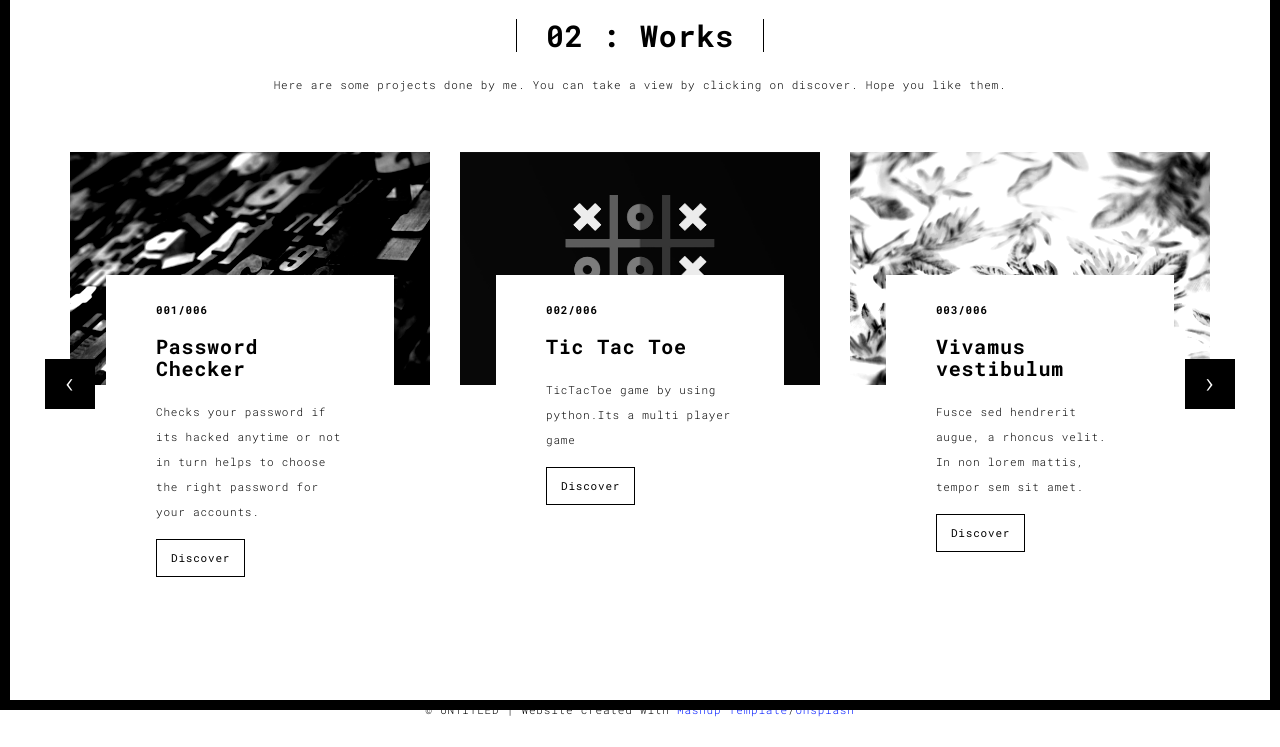
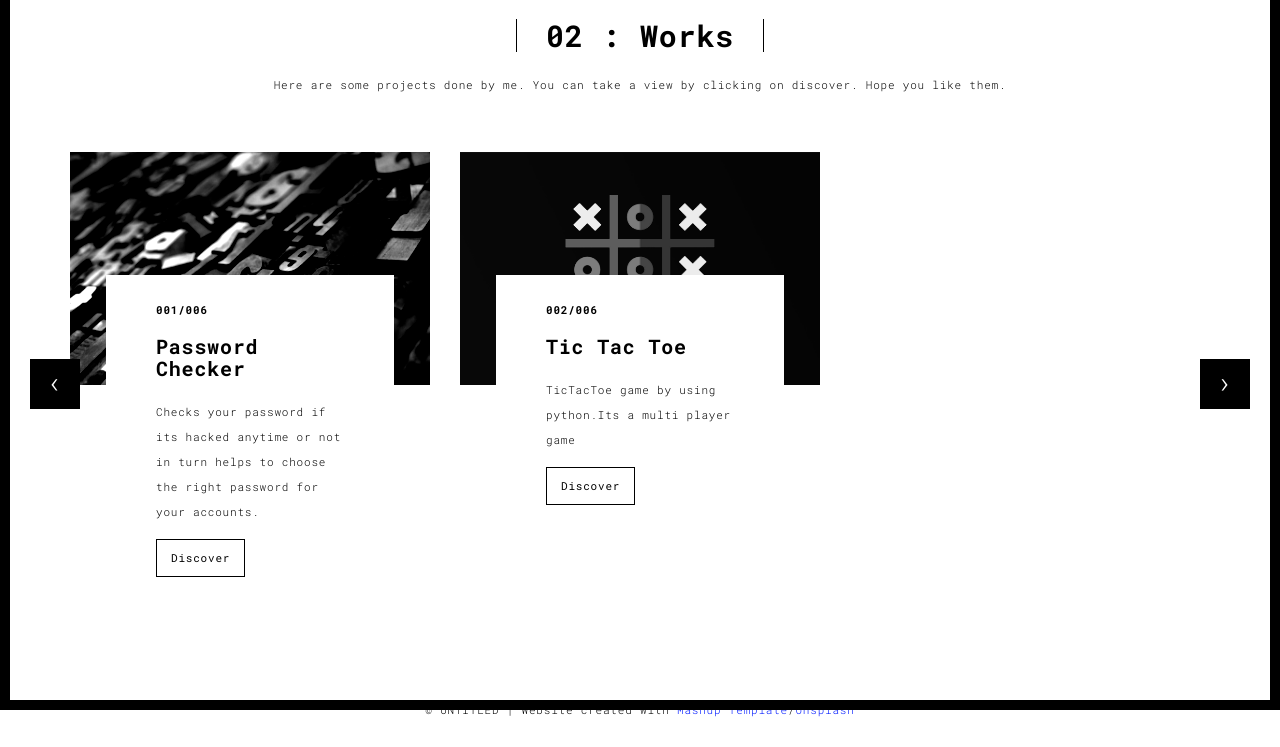
Before and after one commit to techsavvy-bot/portfolio, a Flask app: page /works.html in a window 1280 px wide. Shown: the part 90-837 px from the top of the page. Run offline with Flask 2, Linux system fonts and the light colour scheme; some libraries are stand-ins or nearby versions.

Commit message:
my portfolio3

```diff
--- a/templates/works.html
+++ b/templates/works.html
@@ -91,57 +91,57 @@
                         <a href="./work.html" title="" class="btn btn-default">Discover</a>
                       </div>
                     </div>
-                    <div class="col-sm-4">
-                      <a href="./work.html" title="" class="black-image-project-hover">
-                        <img src=".static/assets/images/work03-hover.jpg" alt="" class="img-responsive">
-                      </a>
-                      <div class="card-container card-container-lg">
-                        <h4>003/006</h4>
-                        <h3>Vivamus vestibulum</h3>
-                        <p>Fusce sed hendrerit augue, a rhoncus velit. In non lorem mattis, tempor sem sit amet.</p>
-                        <a href="./work.html" title="" class="btn btn-default">Discover</a>
-                      </div>
-                    </div>
-
-                </div>
-                <!--/row-->
-            </div>
-            <!--/item-->
-            <div class="item">
-                <div class="row">
-                  <div class="col-sm-4">
-                    <a href="./work.html" class="black-image-project-hover">
-                      <img src="./static/assets/images/work02-hover.jpg" alt="Image" class="img-responsive">
-                    </a>
-                    <div class="card-container">
-                      <h4>004/006</h4>
-                      <h3>Nulla scelerisque</h3>
-                      <p>Proin pharetra metus id iaculis dignissim. In aliquet lorem ut ex ullamcorper.</p>
-                      <a href="./work.html" class="btn btn-default">Discover</a>
-                    </div>
-                  </div>
-                   <div class="col-sm-4">
-                      <a href="./work.html" class="black-image-project-hover">
-                        <img src="./static/assets/images/work01-hover.jpg" alt="Image" class="img-responsive">
-                      </a>
-                      <div class="card-container">
-                        <h4>005/006</h4>
-                        <h3>Fringilla sit amet</h3>
-                        <p>Nulla facilisi. Vivamus vestibulum, elit in scelerisque ultricies.</p>
-                        <a href="./work.html" class="btn btn-default">Discover</a>
-                      </div>
-                    </div>
-
-                    <div class="col-sm-4">
-                      <a href="./work.html" class="black-image-project-hover">
-                        <img src="./static/assets/images/work03-hover.jpg" alt="Image" class="img-responsive">
-                      </a>
-                      <div class="card-container">
-                        <h4>006/006</h4>
-                        <h3>Vivamus vestibulum</h3>
-                        <p>Fusce sed hendrerit augue, a rhoncus velit. In non lorem mattis, tempor sem sit amet.</p>
-                        <a href="./work.html" class="btn btn-default">Discover</a>
-                      </div>
+<!--                    <div class="col-sm-4">-->
+<!--                      <a href="./work.html" title="" class="black-image-project-hover">-->
+<!--                        <img src=".static/assets/images/work03-hover.jpg" alt="" class="img-responsive">-->
+<!--                      </a>-->
+<!--                      <div class="card-container card-container-lg">-->
+<!--                        <h4>003/006</h4>-->
+<!--                        <h3>Vivamus vestibulum</h3>-->
+<!--                        <p>Fusce sed hendrerit augue, a rhoncus velit. In non lorem mattis, tempor sem sit amet.</p>-->
+<!--                        <a href="./work.html" title="" class="btn btn-default">Discover</a>-->
+<!--                      </div>-->
+<!--                    </div>-->
+<!--                    -->
+<!--                </div>-->
+<!--                &lt;!&ndash;/row&ndash;&gt;-->
+<!--            </div>-->
+<!--            &lt;!&ndash;/item&ndash;&gt;-->
+<!--            <div class="item">-->
+<!--                <div class="row">-->
+<!--                  <div class="col-sm-4">-->
+<!--                    <a href="./work.html" class="black-image-project-hover">-->
+<!--                      <img src="./static/assets/images/work02-hover.jpg" alt="Image" class="img-responsive">-->
+<!--                    </a>-->
+<!--                    <div class="card-container">-->
+<!--                      <h4>004/006</h4>-->
+<!--                      <h3>Nulla scelerisque</h3>-->
+<!--                      <p>Proin pharetra metus id iaculis dignissim. In aliquet lorem ut ex ullamcorper.</p>-->
+<!--                      <a href="./work.html" class="btn btn-default">Discover</a>-->
+<!--                    </div>-->
+<!--                  </div>-->
+<!--                   <div class="col-sm-4">-->
+<!--                      <a href="./work.html" class="black-image-project-hover">-->
+<!--                        <img src="./static/assets/images/work01-hover.jpg" alt="Image" class="img-responsive">-->
+<!--                      </a>-->
+<!--                      <div class="card-container">-->
+<!--                        <h4>005/006</h4>-->
+<!--                        <h3>Fringilla sit amet</h3>-->
+<!--                        <p>Nulla facilisi. Vivamus vestibulum, elit in scelerisque ultricies.</p>-->
+<!--                        <a href="./work.html" class="btn btn-default">Discover</a>-->
+<!--                      </div>-->
+<!--                    </div>-->
+<!--                    -->
+<!--                    <div class="col-sm-4">-->
+<!--                      <a href="./work.html" class="black-image-project-hover">-->
+<!--                        <img src="./static/assets/images/work03-hover.jpg" alt="Image" class="img-responsive">-->
+<!--                      </a>-->
+<!--                      <div class="card-container">-->
+<!--                        <h4>006/006</h4>-->
+<!--                        <h3>Vivamus vestibulum</h3>-->
+<!--                        <p>Fusce sed hendrerit augue, a rhoncus velit. In non lorem mattis, tempor sem sit amet.</p>-->
+<!--                        <a href="./work.html" class="btn btn-default">Discover</a>-->
+<!--                      </div>-->
                     </div>
 
                 </div>
```
